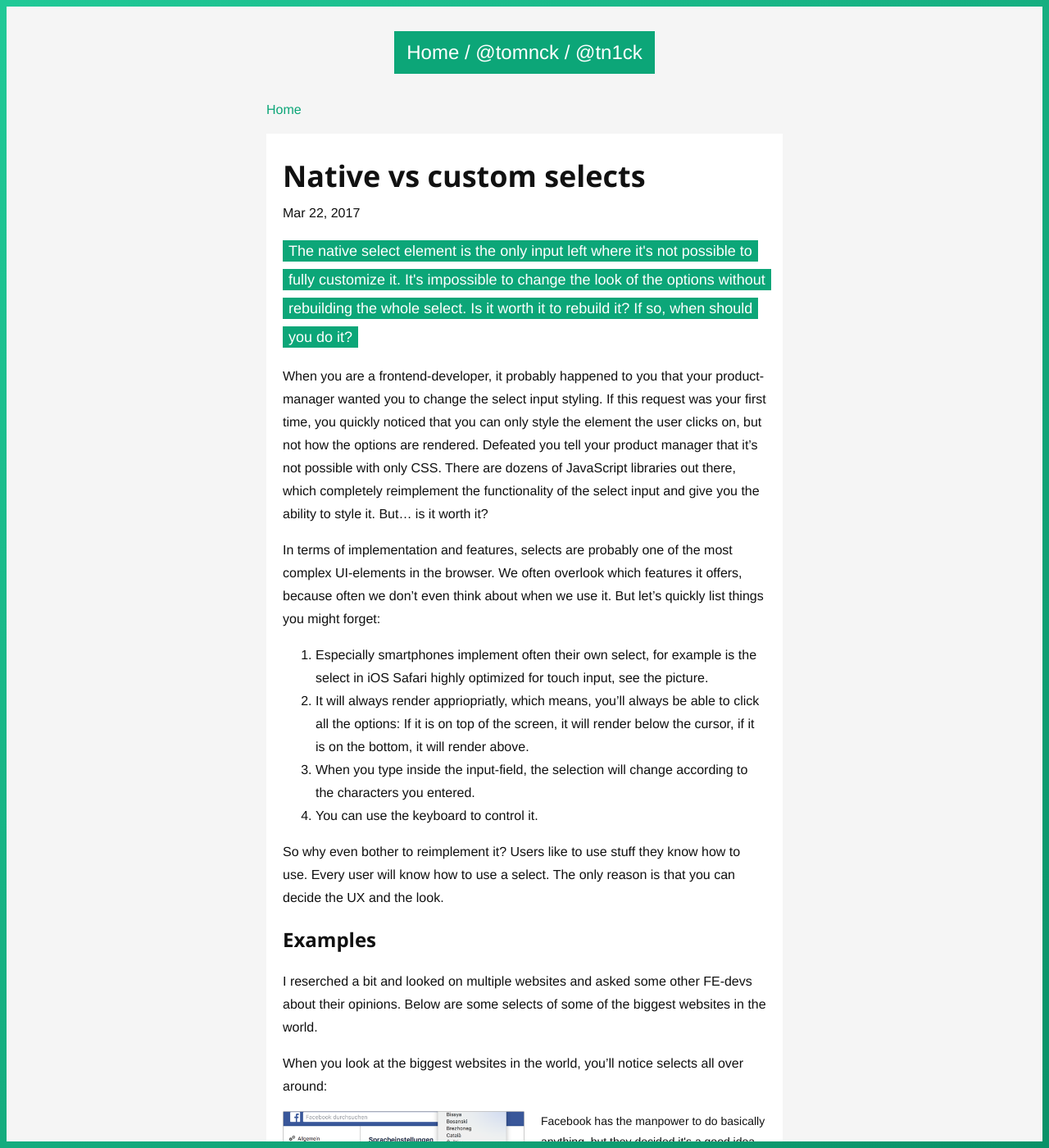
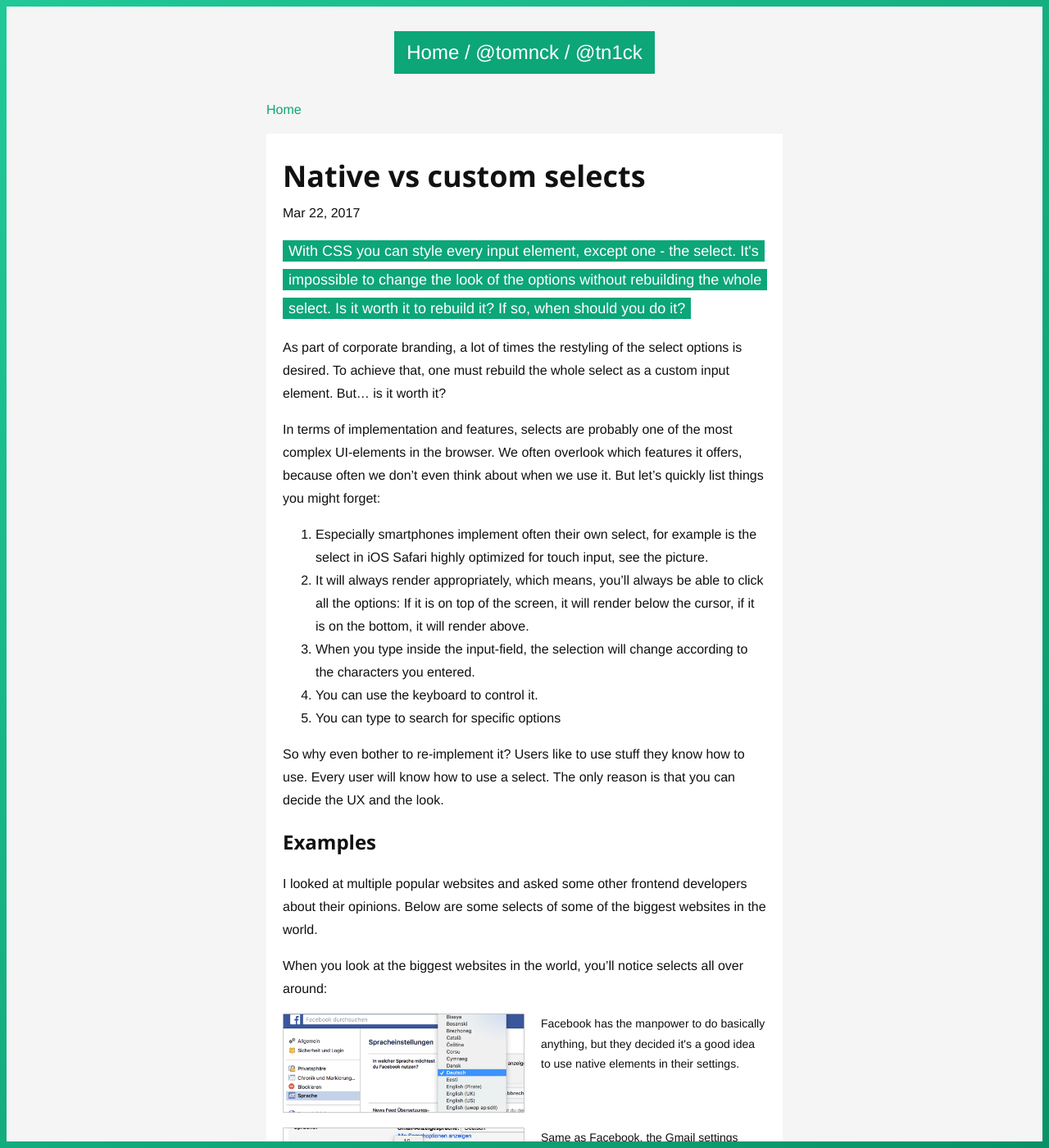
Before and after one commit to TN1ck/tomsblog, a Jekyll site: the page built from _posts/2017-03-22-native-selects.markdown, in a window 1280 px wide and 1400 px high. Shown: the whole window at 82% size. Built offline with Jekyll 4.4.1, drawn with Linux system fonts in a browser that asks for light colours; some web fonts are replaced; some of the changed text lies outside the part shown.

Commit message:
improves language, fixes some typos

```diff
--- a/_posts/2017-03-22-native-selects.markdown
+++ b/_posts/2017-03-22-native-selects.markdown
@@ -4,45 +4,44 @@
 date:   2017-03-22 19:21:33 +0100
 categories: blog
 author: Tom Nick
-excerpt: The native select element is the only input left where it's not possible to fully customize it. It's impossible to change the look of the options without rebuilding the whole select. Is it worth it to rebuild it? If so, when should you do it?
+excerpt: With CSS you can style every input element, except one - the select. It's impossible to change the look of the options without rebuilding the whole select. Is it worth it to rebuild it? If so, when should you do it?
 ---
-When you are a frontend-developer, it probably happened to you that your product-manager wanted you to change the select input styling. If this request was your first time, you quickly noticed that you can only style the element the user clicks on, but not how the options are rendered.
-Defeated you tell your product manager that it's not possible with only CSS. There are dozens of JavaScript libraries out there, which
-completely reimplement the functionality of the select input and give you the ability to style it.
-But... is it worth it?
+
+As part of corporate branding, a lot of times the restyling of the select options is desired. To achieve that, one must rebuild the whole select as a custom input element. But... is it worth it?
 
 In terms of implementation and features, selects are probably one of the most complex UI-elements in the browser. We often overlook which features it offers, because often we don't even think about when we use it. But let's quickly list things you might forget:
 1. Especially smartphones implement often their own select, for example is the select in iOS Safari highly optimized for touch input, see the picture.
-1. It will always render appriopriatly, which means, you'll always be able to click all the options: If it is on top of the screen, it will render below the cursor, if it is on the bottom, it will render above.
+1. It will always render appropriately, which means, you'll always be able to click all the options: If it is on top of the screen, it will render below the cursor, if it is on the bottom, it will render above.
 1. When you type inside the input-field, the selection will change according to the characters you entered.
 1. You can use the keyboard to control it.
+1. You can type to search for specific options
 
-So why even bother to reimplement it? Users like to use stuff they know how to use. Every user will know how to use a select.
+So why even bother to re-implement it? Users like to use stuff they know how to use. Every user will know how to use a select.
 The only reason is that you can decide the UX and the look.
 
 ## Examples
-I reserched a bit and looked on multiple websites and asked some other FE-devs about their opinions. Below are some selects of some of the biggest websites in the world.
+I looked at multiple popular websites and asked some other frontend developers about their opinions. Below are some selects of some of the biggest websites in the world.
 
 When you look at the biggest websites in the world, you'll notice selects all over around:
 {% include image.html image="selects/facebook-native-select.png" alt="Facebook has the manpower to do basically anything, but they decided it's a good idea to use native elements in their settings." %}
-{% include image.html image="selects/google-native-select.png" alt="Same as Facebook, the gmail settings exclusivily use native selects." %}
-{% include image.html image="selects/airbnb-native-selects.png" alt="Even airbnb, known for their drive to create the perfect user-input element (their datetimepicker is probably the most advanced ever conceived), use selects were appriopriate." %}
+{% include image.html image="selects/google-native-select.png" alt="Same as Facebook, the Gmail settings exclusively use native selects." %}
+{% include image.html image="selects/airbnb-native-selects.png" alt="Even airbnb, known for their drive to create the perfect user-input element (their datetimepicker is probably the most advanced ever conceived), use selects were appropriate." %}
 
 The pictures should make it clear, that even the big players, who can afford to rebuild a select in every programming language ever created, that it's not worth it for things that are just a simple select.
 
-But... there are some custom selects... or are there?
-{% include image.html image="selects/airbnb-custom-select.png" alt="Airbnb select for how many guests will arrive is a perfect example. You could have solved this differntly, but never as smooth as this custom select." %}
+But... there are some custom selects...
+{% include image.html image="selects/airbnb-custom-select.png" alt="Airbnb select for how many guests will arrive is a perfect example. You could have solved this differently, but never as smooth as this custom select." %}
 {% include image.html image="selects/google-custom-select.png" alt="This is a select as well, but the benefit of this custom select is clear: By using the icons, the user can grasp much faster what he actually wants to select." %}
-{% include image.html image="selects/google-custom-select2.png" alt="This menu of gmail could have been done as a select, but there are mostly only 3 options. In these cases a simple menu often improves the UX. IMHO a select here would have been slightly worse." %}
+{% include image.html image="selects/google-custom-select2.png" alt="This menu of Gmail could have been done as a select, but there are mostly only 3 options. In these cases a simple menu often improves the UX. IMHO a select here would have been slightly worse." %}
 
 ## Conclusion
-After looking myself of how other websites do it, and some good discussions with other FE-devs in a slack-channel, this is the conclusion:
+After looking myself at how other websites do it and a discussion with other developers, this is the conclusion:
 
 1. When you can use a simple select, do it. Accessibility is good, users know how to use it, it works on every platform.
 1. When it's actually not an option but more of an action (language select vs. edit/delete) use a dropdown.
-1. When the functionality is super specific (refetching data when you type) or the UX hugly benefits from it, use a custom select.
+1. When the functionality is super specific (re-fetching data when you type) or the UX hugely benefits from it, use a custom select.
 
-Despite this, here are some nice projects which reimplement select:
+Despite this, here are some nice projects which re-implement select:
 
 * [react-select](https://github.com/JedWatson/react-select)
 * [jquery.selectBox.js](https://github.com/gfranko/jquery.selectBoxIt.js)
```
